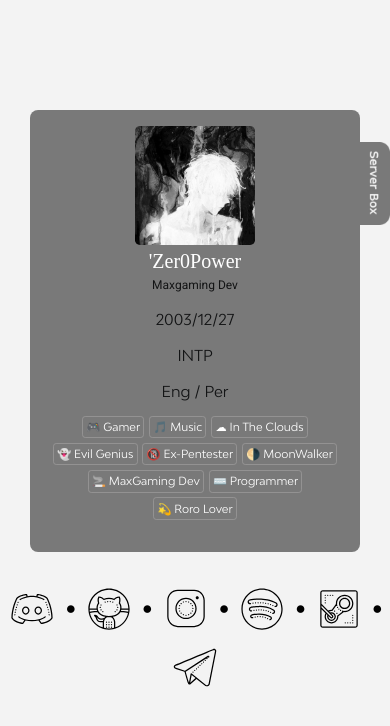
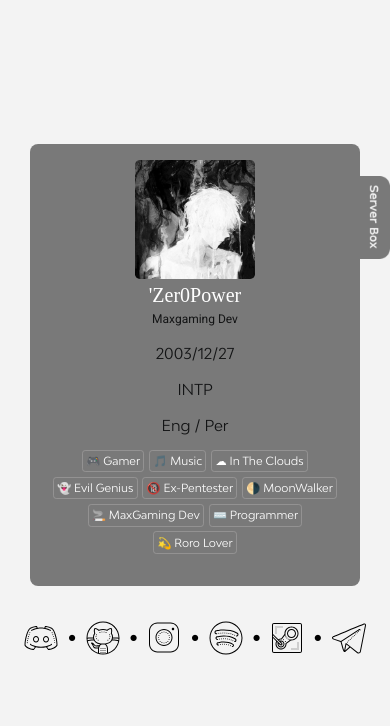
Before and after one commit to Saman-Safaei/0power, a Vue app: page / in a window 390 px wide. Shown: the top 726 px of the page. Built offline with nearby package versions, Linux system fonts and the light colour scheme; a web font is replaced by a local one.

Commit message:
responsive for mobile devices

```diff
--- a/src/components/Icons.vue
+++ b/src/components/Icons.vue
@@ -1,16 +1,17 @@
 <template>
   <ul class="icons">
-    <li class="icons__icon"><img src="/imgs/discord.svg" @click="iconClicked(0)" @click.middle="iconClicked(0)"/></li>
+    <li class="icons__icon"><img src="/imgs/discord.svg" @click="iconClicked(0)" @click.middle="iconClicked(0)" /></li>
     <li class="icons__dot">●</li>
-    <li class="icons__icon"><img src="/imgs/github.svg"  @click="iconClicked(1)" @click.middle="iconClicked(1)"/></li>
+    <li class="icons__icon"><img src="/imgs/github.svg" @click="iconClicked(1)" @click.middle="iconClicked(1)" /></li>
     <li class="icons__dot">●</li>
-    <li class="icons__icon"><img src="/imgs/instagram.svg"  @click="iconClicked(2)" @click.middle="iconClicked(2)"/></li>
+    <li class="icons__icon"><img src="/imgs/instagram.svg" @click="iconClicked(2)" @click.middle="iconClicked(2)" />
+    </li>
     <li class="icons__dot">●</li>
-    <li class="icons__icon"><img src="/imgs/spotify.svg"  @click="iconClicked(3)" @click.middle="iconClicked(3)"/></li>
+    <li class="icons__icon"><img src="/imgs/spotify.svg" @click="iconClicked(3)" @click.middle="iconClicked(3)" /></li>
     <li class="icons__dot">●</li>
-    <li class="icons__icon"><img src="/imgs/steam.svg"  @click="iconClicked(4)" @click.middle="iconClicked(4)"/></li>
+    <li class="icons__icon"><img src="/imgs/steam.svg" @click="iconClicked(4)" @click.middle="iconClicked(4)" /></li>
     <li class="icons__dot">●</li>
-    <li class="icons__icon"><img src="/imgs/telegram.svg"  @click="iconClicked(5)" @click.middle="iconClicked(5)"/></li>
+    <li class="icons__icon"><img src="/imgs/telegram.svg" @click="iconClicked(5)" @click.middle="iconClicked(5)" /></li>
   </ul>
 </template>
 
@@ -48,18 +49,22 @@ function iconClicked(num) {
   flex-direction: row;
   flex-wrap: wrap;
   align-items: center;
-  gap: 0.5rem;
+  gap: 0.4rem;
   justify-content: center;
   margin-top: 2rem;
 
   @media screen and (min-width: $md) {
-    gap: 0.8rem;
+    gap: 0.5rem;
   }
 
   .icons__icon {
     aspect-ratio: 1;
+    height: 40px;
+    cursor: pointer;
+
+    @media screen and (min-width: $md) {
       height: 50px;
-    cursor: pointer;
+    }
 
     img {
       width: 100%;
@@ -67,8 +72,13 @@ function iconClicked(num) {
       object-fit: contain;
     }
   }
+
   .icons__dot {
+    font-size: 0.9rem;
+
+    @media screen and (min-width: $md) {
       font-size: 1.1rem;
     }
   }
+}
 </style>
```
Lines whose indentation alone changed are shown as unchanged.
